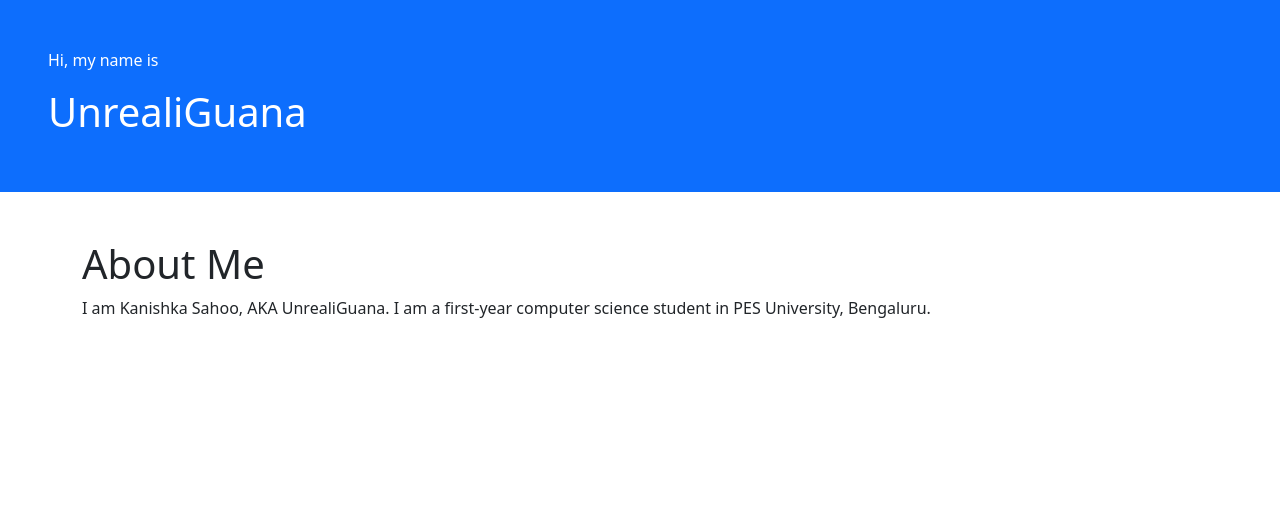
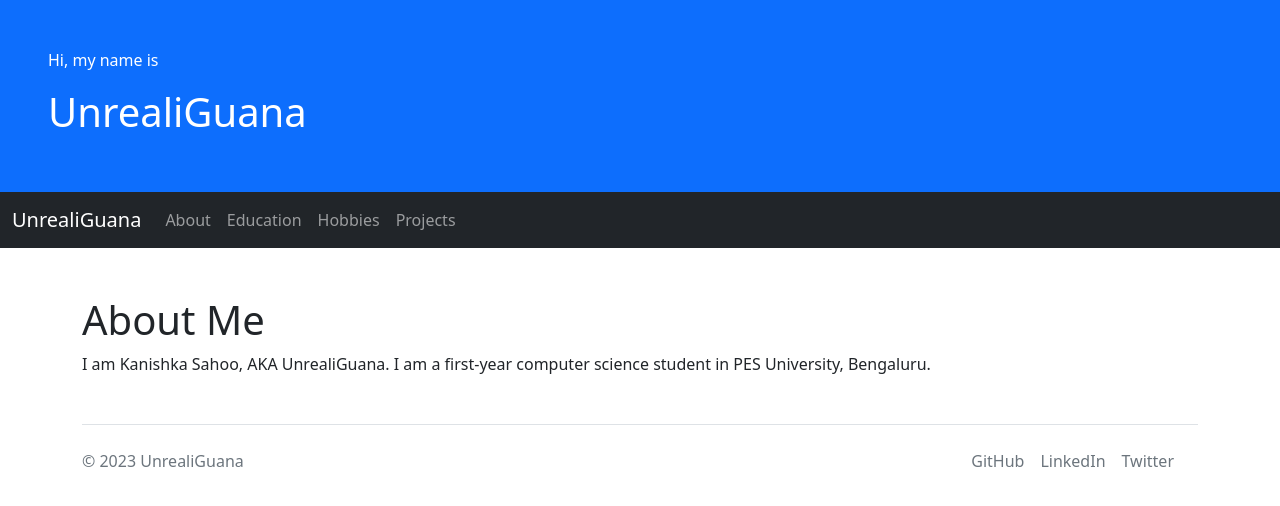
Before and after one commit to kanishka-sahoo/kanishka-sahoo.github.io, a plain HTML site: page index.html in a window 1280 px wide. Drawn offline with nearby package versions, Linux system fonts and the light colour scheme.

Commit message:
Added footer

```diff
--- a/index.html
+++ b/index.html
@@ -1,15 +1,12 @@
 <!DOCTYPE html>
 <html lang="en">
+
 <head>
   <meta charset="utf-8" />
   <meta name="viewport" content="width=device-width, initial-scale=1" />
   <title>UnrealiGuana</title>
-    <link
-      href="https://cdn.jsdelivr.net/npm/bootstrap@5.2.3/dist/css/bootstrap.min.css"
-      rel="stylesheet"
-      integrity="sha384-rbsA2VBKQhggwzxH7pPCaAqO46MgnOM80zW1RWuH61DGLwZJEdK2Kadq2F9CUG65"
-      crossorigin="anonymous"
-    />
+  <link href="https://cdn.jsdelivr.net/npm/bootstrap@5.2.3/dist/css/bootstrap.min.css" rel="stylesheet"
+    integrity="sha384-rbsA2VBKQhggwzxH7pPCaAqO46MgnOM80zW1RWuH61DGLwZJEdK2Kadq2F9CUG65" crossorigin="anonymous" />
 </head>
 
 <body>
@@ -20,6 +17,30 @@
   </div>
 
   <!-- navbar -->
+  <nav class="navbar navbar-expand-sm bg-dark navbar-dark sticky-top">
+    <div class="container-fluid">
+      <a class="navbar-brand" href="#">UnrealiGuana</a>
+      <button class="navbar-toggler" type="button" data-bs-toggle="collapse" data-bs-target="#collapsibleNavbar">
+        <span class="navbar-toggler-icon"></span>
+      </button>
+      <div class="collapse navbar-collapse" id="collapsibleNavbar">
+        <ul class="navbar-nav">
+          <li class="nav-item">
+            <a class="nav-link" href="#">About</a>
+          </li>
+          <li class="nav-item">
+            <a class="nav-link" href="#">Education</a>
+          </li>
+          <li class="nav-item">
+            <a class="nav-link" href="#">Hobbies</a>
+          </li>
+          <li class="nav-item">
+            <a class="nav-link" href="#">Projects</a>
+          </li>
+        </ul>
+      </div>
+    </div>
+  </nav>
 
   <!-- Main Content -->
   <div class="container my-5 text-left">
@@ -29,10 +50,29 @@
       science student in PES University, Bengaluru.
     </p>
   </div>
-    <script
-      src="https://cdn.jsdelivr.net/npm/bootstrap@5.2.3/dist/js/bootstrap.bundle.min.js"
+
+  <!-- footer -->
+  <div class="container">
+    <footer class="d-flex flex-wrap justify-content-between align-items-center py-3 my-4 border-top">
+      <p class="col-md-4 mb-0 text-muted">© 2023 UnrealiGuana</p>
+
+      <a href="/"
+        class="col-md-4 d-flex align-items-center justify-content-center mb-3 mb-md-0 me-md-auto link-dark text-decoration-none">
+        <svg class="bi me-2" width="40" height="32">
+          <use xlink:href="#bootstrap"></use>
+        </svg>
+      </a>
+
+      <ul class="nav col-md-4 justify-content-end">
+        <li class="nav-item"><a href="#" class="nav-link px-2 text-muted">GitHub</a></li>
+        <li class="nav-item"><a href="#" class="nav-link px-2 text-muted">LinkedIn</a></li>
+        <li class="nav-item"><a href="#" class="nav-link px-2 text-muted">Twitter</a></li>
+        <li class="nav-item"><a href="#" class="nav-link px-2 text-muted"></a></li </ul>
+    </footer>
+  </div>
+  <script src="https://cdn.jsdelivr.net/npm/bootstrap@5.2.3/dist/js/bootstrap.bundle.min.js"
     integrity="sha384-kenU1KFdBIe4zVF0s0G1M5b4hcpxyD9F7jL+jjXkk+Q2h455rYXK/7HAuoJl+0I4"
-      crossorigin="anonymous"
-    ></script>
+    crossorigin="anonymous"></script>
 </body>
+
 </html>
```
Lines whose indentation alone changed are shown as unchanged.
